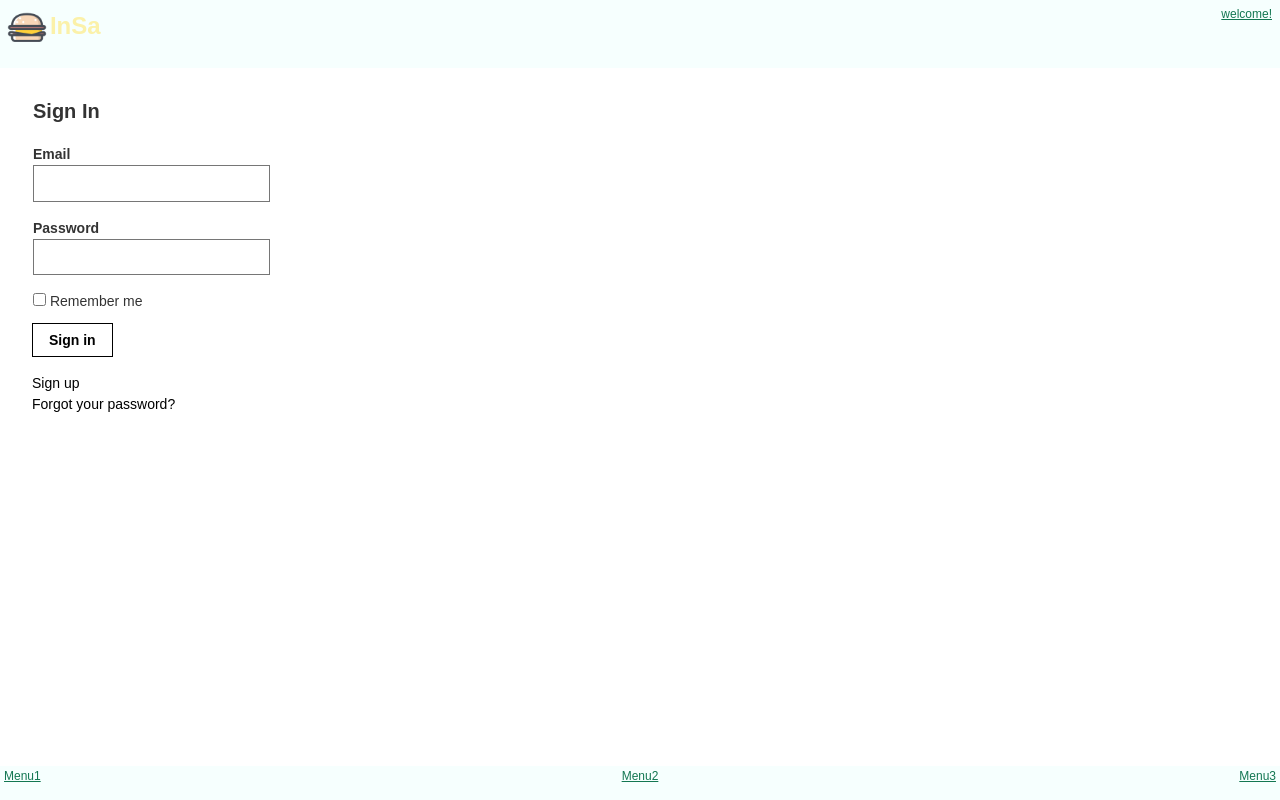
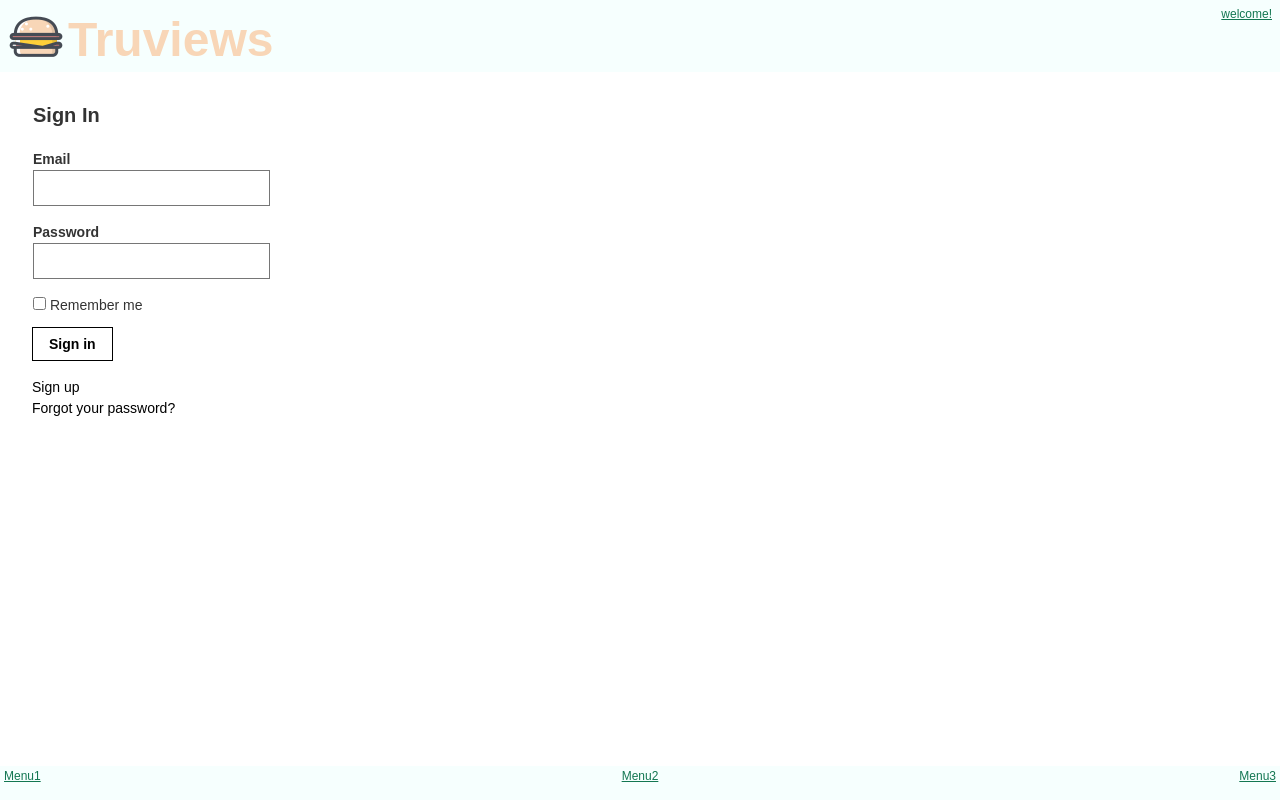
Before and after one commit to yuubd/IndecisiveSaver, a React (Create React App) app: page / in a window 1280 px wide. Built offline with nearby package versions, Linux system fonts and the light colour scheme.

Commit message:
logo color and insa changed to truviews

```diff
--- /dev/null
+++ b/src/components/Logo/Logo.css
@@ -0,0 +1,3 @@
+.LogoStyl {
+	color: #f8d6b7;
+}
--- a/src/components/Logo/Logo.js
+++ b/src/components/Logo/Logo.js
@@ -1,13 +1,16 @@
 import React from 'react';
 import hamburger from './hamburger.png';
+import './Logo.css';
 
 const Logo = () => {
 	return (
 		<ul className="pl0 flex flex-row justify-start list">
 			<img className="w-40 h-50" src={hamburger} alt="logo" />
-			<p className="f3 p3 mt2 fw8 light-yellow">InSa</p>
+			<p className="f1 p3 mt2 ma0 fw8 LogoStyl">Truviews</p>
 		</ul>
 	);
 };
 
 export default Logo;
+//-webkit-text-stroke-color: #f8d6b7;
+//-webkit-text-stroke-width: 1px;
```
